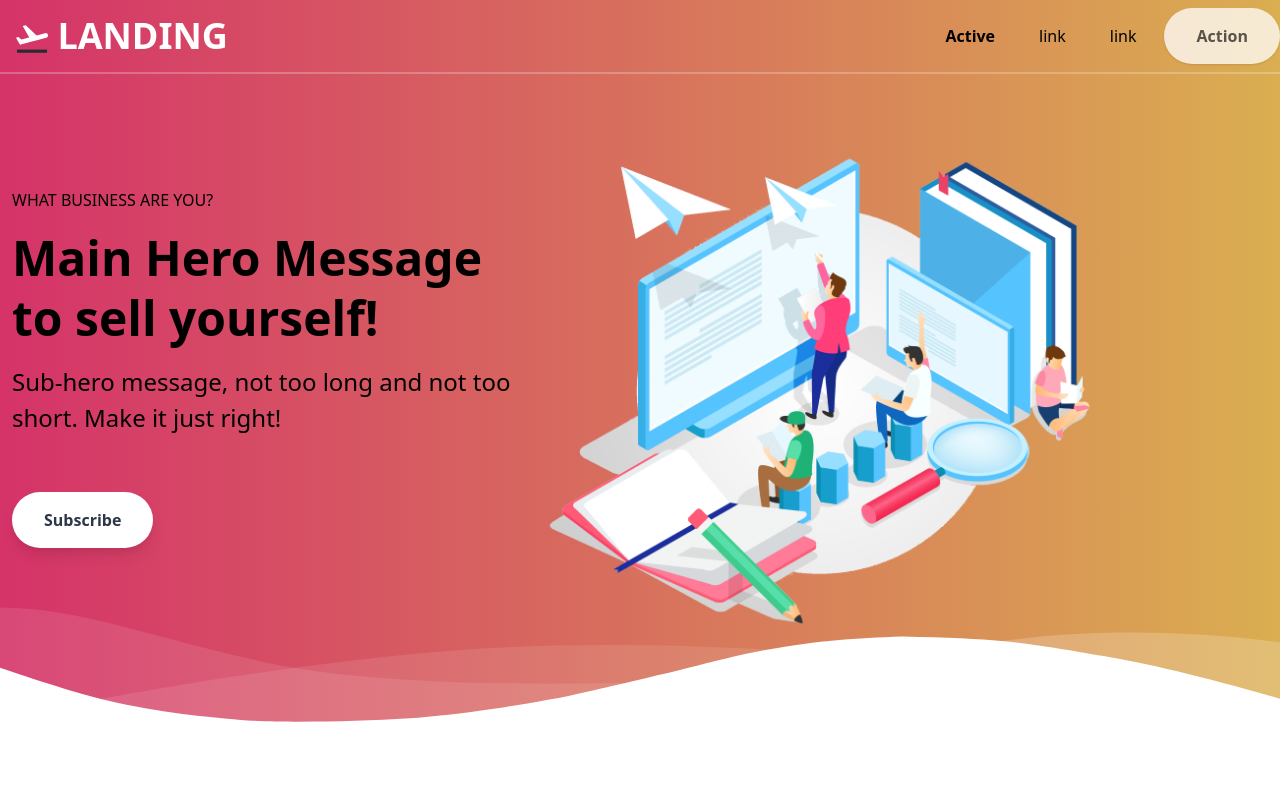
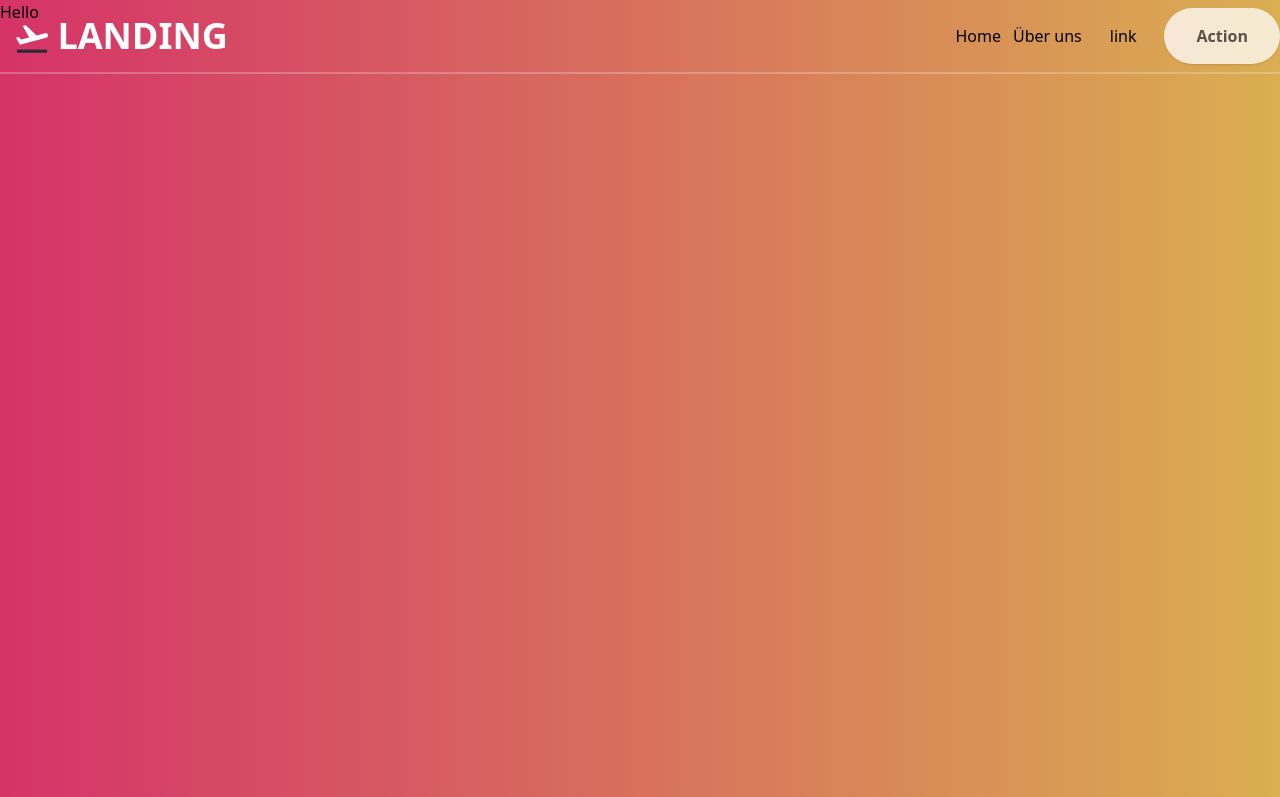
Before and after one commit to Helfer-Portal/helponspot-client, a React (Create React App) app: page /org-register in a window 1280 px wide. Shown: the top 797 px of the page. Built offline with nearby package versions, Linux system fonts and the light colour scheme.

Commit message:
Added a second Screen OrgRegister for Max
Work in Progress on Menu

```diff
--- a/package.json
+++ b/package.json
@@ -14,6 +14,7 @@
     "autoprefixer": "^9.7.5",
     "postcss-cli": "^7.1.0",
     "react": "^16.13.1",
+    "react-burger-menu": "^2.6.13",
     "react-dom": "^16.13.1",
     "react-router-dom": "^5.1.2",
     "react-scripts": "3.4.1",
--- a/src/App.css
+++ b/src/App.css
@@ -40,3 +40,73 @@
     transform: rotate(360deg);
   }
 }
+
+
+
+/* for the burger menu */
+/* Position and sizing of burger button */
+.bm-burger-button {
+  position: fixed;
+  width: 36px;
+  height: 30px;
+  left: 36px;
+  top: 36px;
+}
+
+/* Color/shape of burger icon bars */
+.bm-burger-bars {
+  background: #373a47;
+}
+
+/* Color/shape of burger icon bars on hover*/
+.bm-burger-bars-hover {
+  background: #a90000;
+}
+
+/* Position and sizing of clickable cross button */
+.bm-cross-button {
+  height: 24px;
+  width: 24px;
+}
+
+/* Color/shape of close button cross */
+.bm-cross {
+  background: #bdc3c7;
+}
+
+/*
+Sidebar wrapper styles
+Note: Beware of modifying this element as it can break the animations - you should not need to touch it in most cases
+*/
+.bm-menu-wrap {
+  position: fixed;
+  height: 100%;
+}
+
+/* General sidebar styles */
+.bm-menu {
+  background: #373a47;
+  padding: 2.5em 1.5em 0;
+  font-size: 1.15em;
+}
+
+/* Morph shape necessary with bubble or elastic */
+.bm-morph-shape {
+  fill: #373a47;
+}
+
+/* Wrapper for item list */
+.bm-item-list {
+  color: #b8b7ad;
+  padding: 0.8em;
+}
+
+/* Individual item */
+.bm-item {
+  display: inline-block;
+}
+
+/* Styling of overlay */
+.bm-overlay {
+  background: rgba(0, 0, 0, 0.3);
+}
--- a/src/components/Button.jsx
+++ b/src/components/Button.jsx
@@ -3,9 +3,9 @@ import React, { Component } from 'react'
 export default class Button extends Component {
   render() {
     return (
-      <div>
-
-      </div>
+      <button class="mx-auto lg:mx-0 hover:underline bg-white text-gray-800 font-bold rounded-full my-6 py-4 px-8 shadow-lg">
+            {this.props.children}
+      </button>
     )
   }
 }
--- a/src/features/landing-page/index.js
+++ b/src/features/landing-page/index.js
@@ -4,10 +4,12 @@ import CallToAction from "./components/call-to-action";
 import TextIlluView from "./components/text-illu-view";
 import Footer from "./components/footer";
 import Usps from "./components/Usps";
+import Menu from "../menu";
 
 export default function LandingPage(props) {
     return(
         <div>
+            <Menu />
             <CallToAction />
             <TextIlluView />
             <Usps />
--- /dev/null
+++ b/src/features/menu/index.js
@@ -0,0 +1,8 @@
+import React from "react";
+import Button from "../../components/Button";
+
+export default function Menu() {
+    return(
+        <Button></Button>
+    );
+  }
--- /dev/null
+++ b/src/features/org-register/index.jsx
@@ -0,0 +1,7 @@
+import React from "react";
+
+export default function OrgRegister() {
+    return(
+        <h1> Hello </h1>
+    );
+  }
--- a/src/router/index.js
+++ b/src/router/index.js
@@ -1,17 +1,46 @@
 import React from "react";
 
-import {
-    BrowserRouter as Router,
-    Switch,
-    Route,
-    Link
-  } from "react-router-dom";
+import { BrowserRouter as Router, Switch, Route, Link } from "react-router-dom";
+
+import { push as Menu } from "react-burger-menu";
 
 import LandingPage from "../features/landing-page/index.js";
+import OrgRegister from "../features/org-register/index.jsx";
+import { create } from "domain";
 
 export default function RootRouter() {
+  const showSettings = event => {
+    event.preventDefault();
+  };
+
+  /**
+   * creates a overlay burger menu - for later usage
+   */
+  const createMenu = () => {
+    return (
+      <Menu
+        right
+        outerContainerId={"outer-container"}
+        pageWrapId={"content-wrapper"}
+      >
+        <a id="home" className="menu-item" href="/">
+          Home
+        </a>
+        <a id="about" className="menu-item" href="/about">
+          About
+        </a>
+        <a id="contact" className="menu-item" href="/contact">
+          Contact
+        </a>
+        <a onClick={showSettings} className="menu-item--small" href="">
+          Settings
+        </a>
+      </Menu>
+    );
+  };
   return (
     <Router>
+      <div id="outer-container">
         <nav id="header" class="fixed w-full z-30 top-0 text-white">
           <div class="w-full container mx-auto flex flex-wrap items-center justify-between mt-0 py-2">
             <div class="pl-4 flex items-center">
@@ -63,20 +92,10 @@ export default function RootRouter() {
             >
               <ul class="list-reset lg:flex justify-end flex-1 items-center">
                 <li class="mr-3">
-                <a
-                  class="inline-block py-2 px-4 text-black font-bold no-underline"
-                  href="#"
-                >
-                  Active
-                </a>
+                  <Link to="/">Home</Link>
                 </li>
                 <li class="mr-3">
-                <a
-                  class="inline-block text-black no-underline hover:text-gray-800 hover:text-underline py-2 px-4"
-                  href="#"
-                >
-                  link
-                </a>
+                  <Link to="ueber-uns">Über uns</Link>
                 </li>
                 <li class="mr-3">
                   <a
@@ -93,14 +112,13 @@ export default function RootRouter() {
               >
                 Action
               </button>
+
             </div>
           </div>
 
           <hr class="border-b border-gray-100 opacity-25 my-0 py-0" />
         </nav>
-      <div>
-        <LandingPage />
-      </div>
+
 
         {/*
             A <Switch> looks through all its children <Route>
@@ -110,13 +128,19 @@ export default function RootRouter() {
             of them to render at a time
           */}
         <Switch>
-        {/* <Route exact path="/">
-              <Home />
-            </Route> */}
+          <div id="content-wrapper">
+            <Route exact path="/">
+              <LandingPage />
+            </Route>
             <Route path="/ueber-uns">
               <About />
             </Route>
+            <Route path="/org-register">
+              <OrgRegister />
+            </Route>
+          </div>
         </Switch>
+      </div>
     </Router>
   );
 }
```
Also changed, not shown: 1 other file (tests, documents, lock files or other folders). Lines whose indentation alone changed are shown as unchanged.
